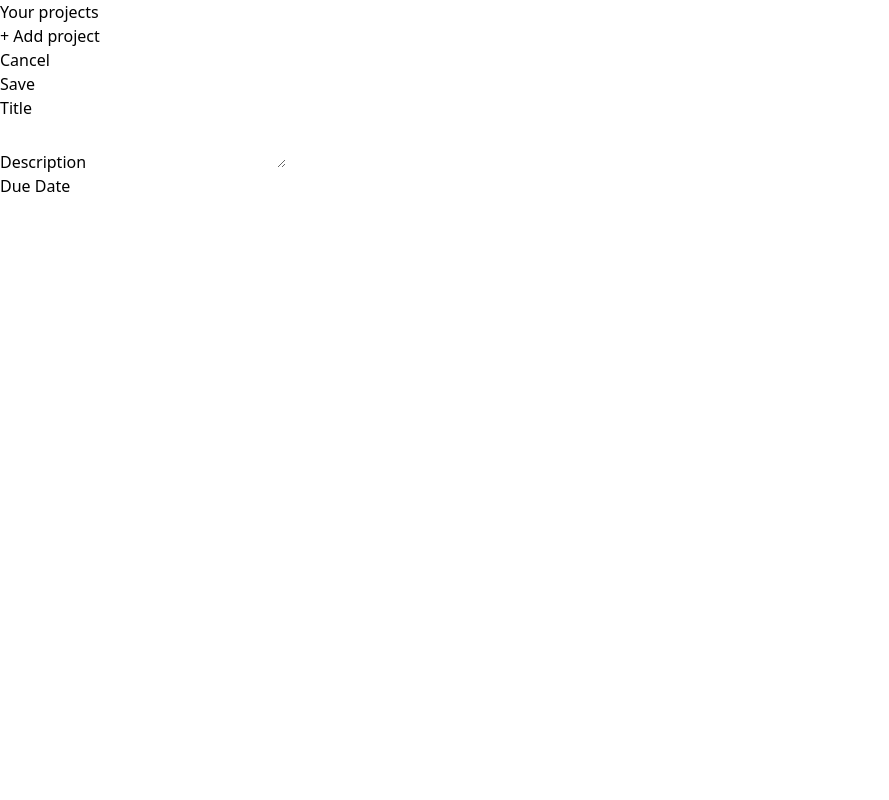
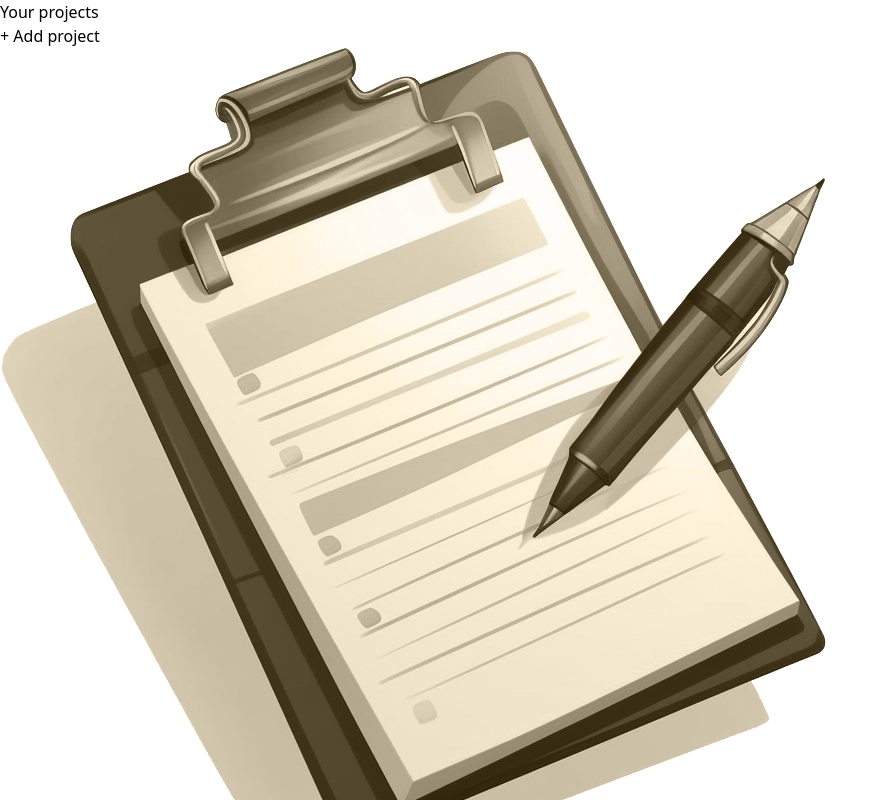
Before and after one commit to ArinaAnderson/Management-App, a React (Vite) app: page / in a window 1280 px wide. Shown: the top 800 px of the page, without its empty margins (0-889 px from the left). Built offline with nearby package versions, Linux system fonts and the light colour scheme.

Commit message:
import NoProjectSelected

```diff
--- a/src/App.jsx
+++ b/src/App.jsx
@@ -2,7 +2,7 @@
 import React, { useState, useEffect, useRef } from 'react';
 // import Project from './components/Project.jsx';
 import SideBar from './components/SideBar.jsx';
-import Main from './components/Main.jsx';
+import NoProjectSelected from './components/NoProjectSelected.jsx';
 import AddProjectPopup from './components/AddProjectPopup.jsx';
 
 function App() {
@@ -29,7 +29,8 @@
     <>
       <main className="h-screen my-8 flex gap-8">
         <SideBar />
-        <AddProjectPopup />
+        <NoProjectSelected />
+
       </main>
 
 
@@ -39,6 +40,8 @@
 
 export default App;
 
+// <AddProjectPopup />
+
 // <SideBar generateList={generateProjectsList} onClickHandler={} />
 // <main className="h-screen my-8 flex gap-8">
 
```
